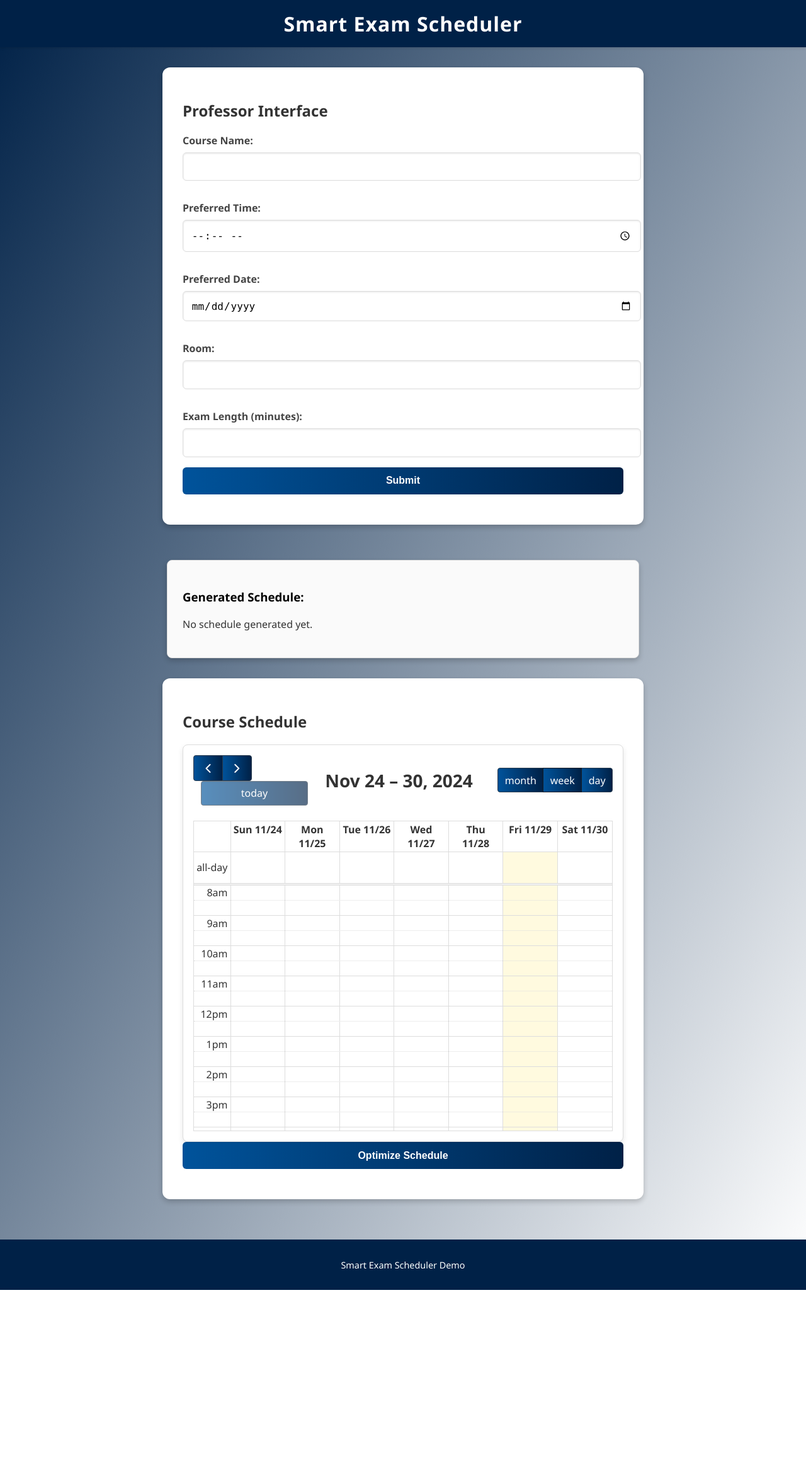
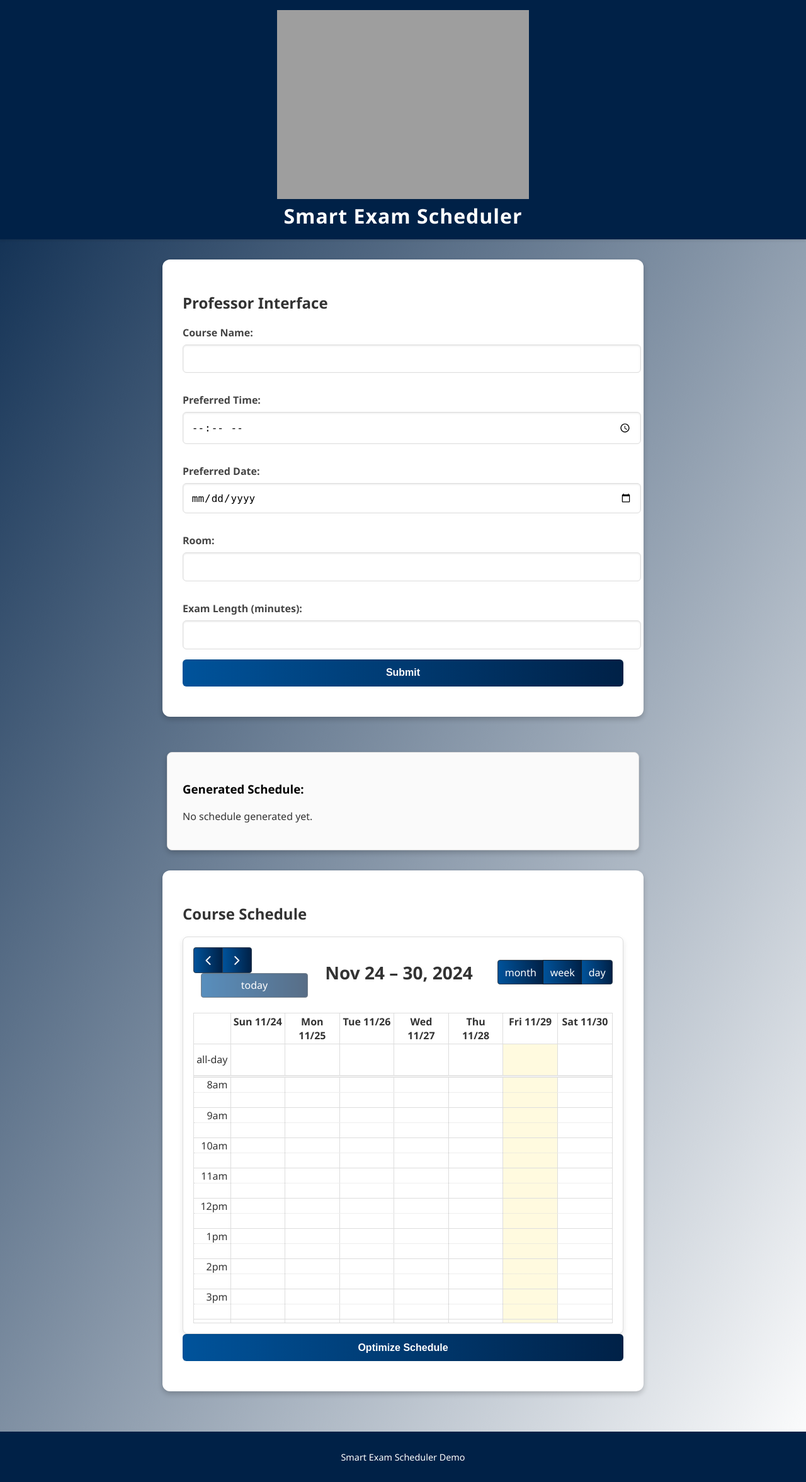
Before and after one commit to MuAbCh/Exam_Scheduler, a Flask app: page / in a window 1280 px wide. Shown: the whole page at 63% size. Before the commit the page ends 2048 px from the top, so only its background shows below. Run offline with Flask 3, Linux system fonts and the light colour scheme; data that the repository does not hold is empty; some libraries are stand-ins or nearby versions; grey boxes are pictures that could not be loaded.

Commit message:
Update index.html

```diff
--- a/templates/index.html
+++ b/templates/index.html
@@ -10,7 +10,10 @@
 </head>
 <body>
     <header>
-        <h1>Smart Exam Scheduler</h1>
+        <div class="header-container">
+            <img src="https://cgcs.physics.utoronto.ca/media/images/UofT-white-on-transparent.max-400x150_RVQMtxm.png" alt="University of Toronto" class="logo">
+            <h1>Smart Exam Scheduler</h1>
+        </div>
     </header>
     <main>
         <section id="professor-section">
```
